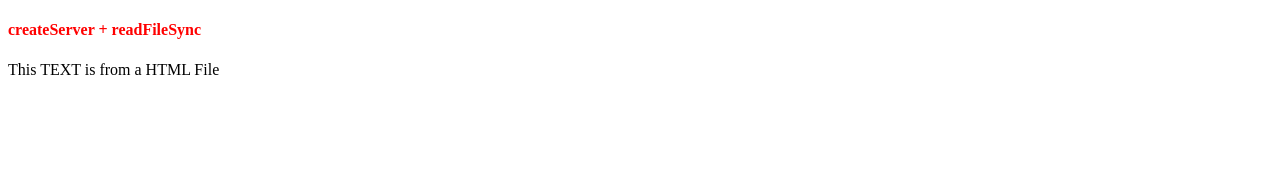
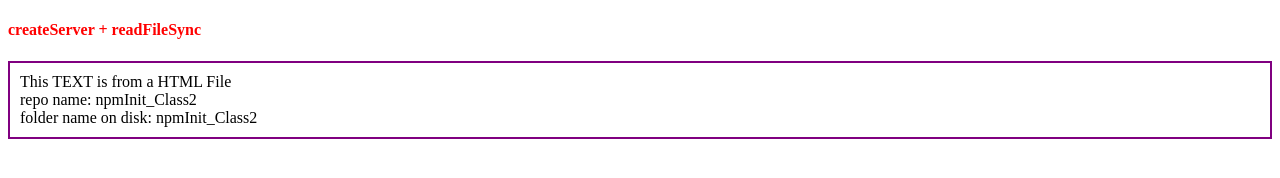
Before and after one commit to moshebr812/npmInit, a website: page index2.html in a window 1280 px wide. Drawn offline with Linux system fonts and the light colour scheme.

Commit message:
update 3

```diff
--- a/index2.html
+++ b/index2.html
@@ -7,6 +7,11 @@
 </head>
 <body>
     <h4 style="color: red;"> createServer + readFileSync</h4>
-    This TEXT is from a HTML File
+    <div style="border: 2px solid purple;  padding: 10px;">
+    This TEXT is from a HTML File <br>
+    repo name: npmInit_Class2 <br>
+    folder name on disk: npmInit_Class2<br>
+    </div>
+
 </body>
 </html>
```
